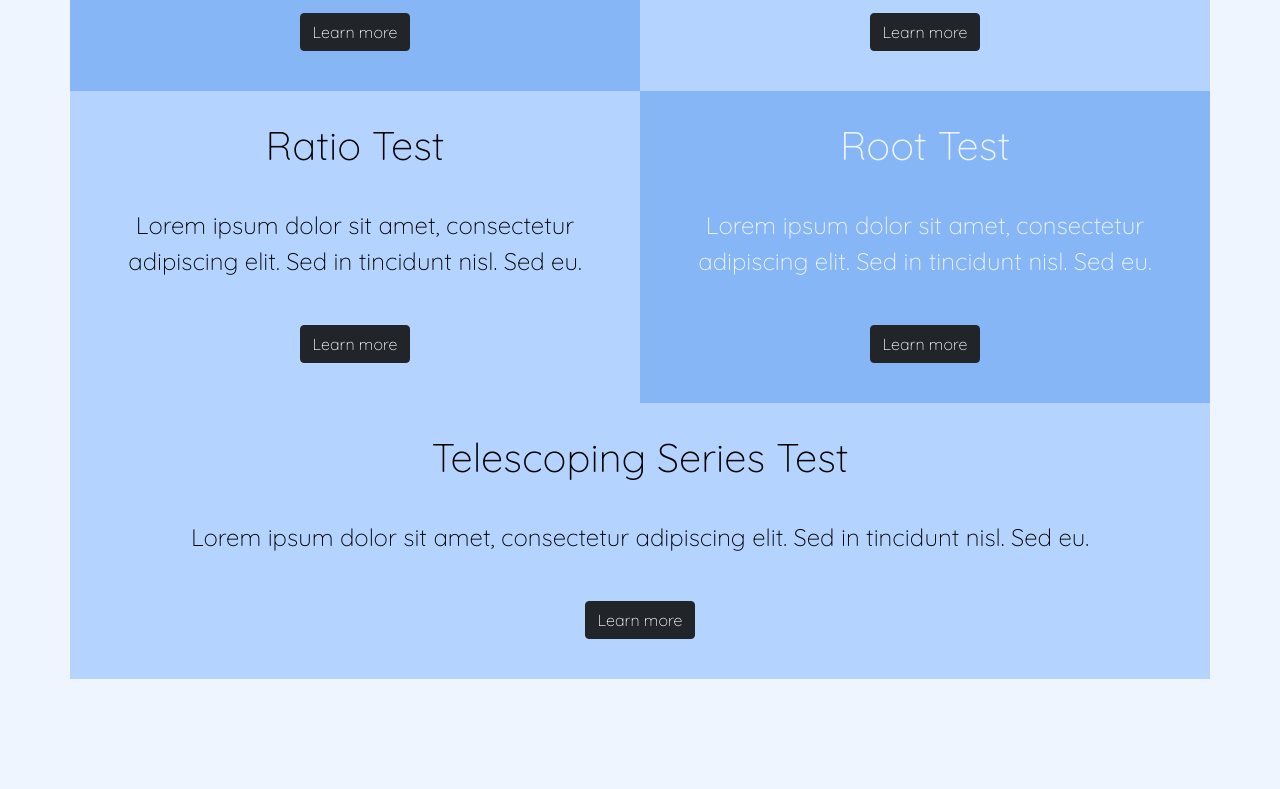
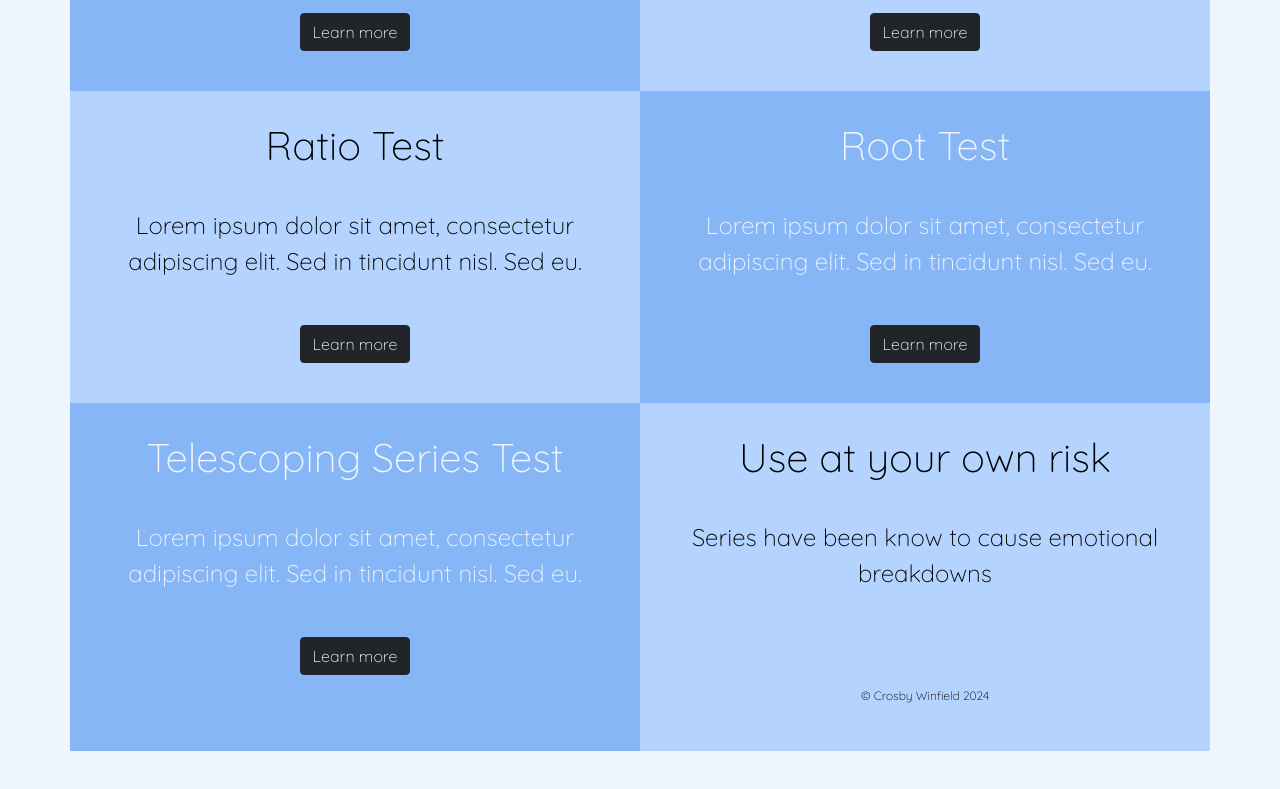
Before and after one commit to nachum42/Calc_AB_Project, a plain HTML site: page index.html in a window 1280 px wide. Shown: the part 1455-2244 px from the top of the page. Before the commit the page ends 2174 px from the top, so only its background shows below. Drawn offline with nearby package versions, Linux system fonts and the light colour scheme.

Commit message:
Fixed formatting and added a footer

```diff
--- a/css/styles.css
+++ b/css/styles.css
@@ -51,6 +51,11 @@ nav {
     color: #EEF5FF;
 }
 
-.col-12{
-    margin-bottom: 40px;
+.footer{
+    font-size: 0.75rem;
+    margin-top: 12%;
 }
+
+.bottom-div{
+    margin-bottom: 50px;
+}
--- a/index.html
+++ b/index.html
@@ -116,10 +116,15 @@
             </div>
 
             <div class="row">
-                <div class="col-12 light-section">
+                <div class="col-6 dark-section bottom-div">
                     <h3>Telescoping Series Test</h3>
                     <p>Lorem ipsum dolor sit amet, consectetur adipiscing elit. Sed in tincidunt nisl. Sed eu.</p>
                     <a class="btn btn-dark" role="button" href="telescope.html" >Learn more</a>
+                </div>
+                <div class="col-6 light-section bottom-div">
+                    <h3>Use at your own risk</h3>
+                    <p>Series have been know to cause emotional breakdowns</p>
+                    <p class="footer">© Crosby Winfield 2024</p>
                 </div>
               </div>
           </div>
```
